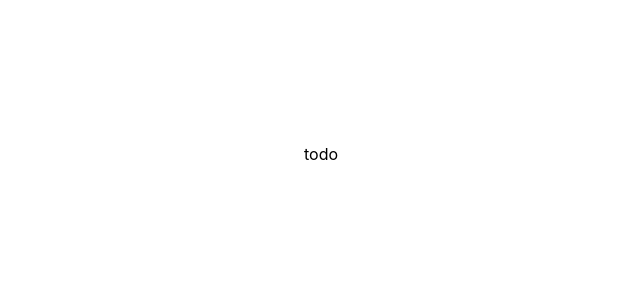
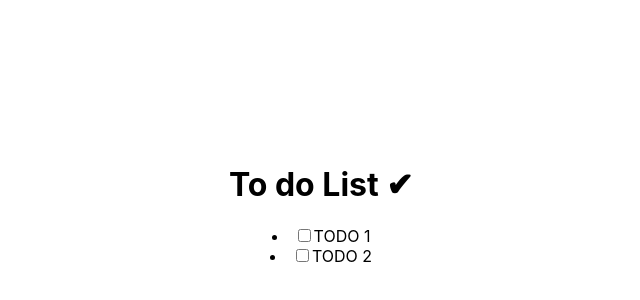
Before and after one commit to merrybmc/wanted-pre-onboarding-frontend, a React (Create React App) app: page /todo in a window 1280 px wide. Shown: the part 156-456 px from the top of the page, without its empty margins (319-959 px from the left). Built offline with nearby package versions, Linux system fonts and the light colour scheme; sample sign-in values are in the browser's storage.

Commit message:
assignment5 success #9

```diff
--- /dev/null
+++ b/src/components/todo/Article.js
@@ -0,0 +1,21 @@
+import React from 'react';
+import { Container } from '../../global/style/SignArticle.styled';
+export default function Article() {
+  return (
+    <Container>
+      <h1>To do List ✔</h1>
+      <li>
+        <label>
+          <input type='checkbox' />
+          <span>TODO 1</span>
+        </label>
+      </li>
+      <li>
+        <label>
+          <input type='checkbox' />
+          <span>TODO 2</span>
+        </label>
+      </li>
+    </Container>
+  );
+}
--- a/src/pages/Todo.js
+++ b/src/pages/Todo.js
@@ -1,6 +1,8 @@
 import React from 'react';
 import { useEffect } from 'react';
 import { useNavigate } from 'react-router-dom';
+import Article from '../components/todo/Article';
+
 export default function Todo() {
   const navigate = useNavigate();
   useEffect(() => {
@@ -8,5 +10,9 @@ export default function Todo() {
       navigate('/signin');
     }
   });
-  return <div>todo</div>;
+  return (
+    <>
+      <Article />
+    </>
+  );
 }
```
